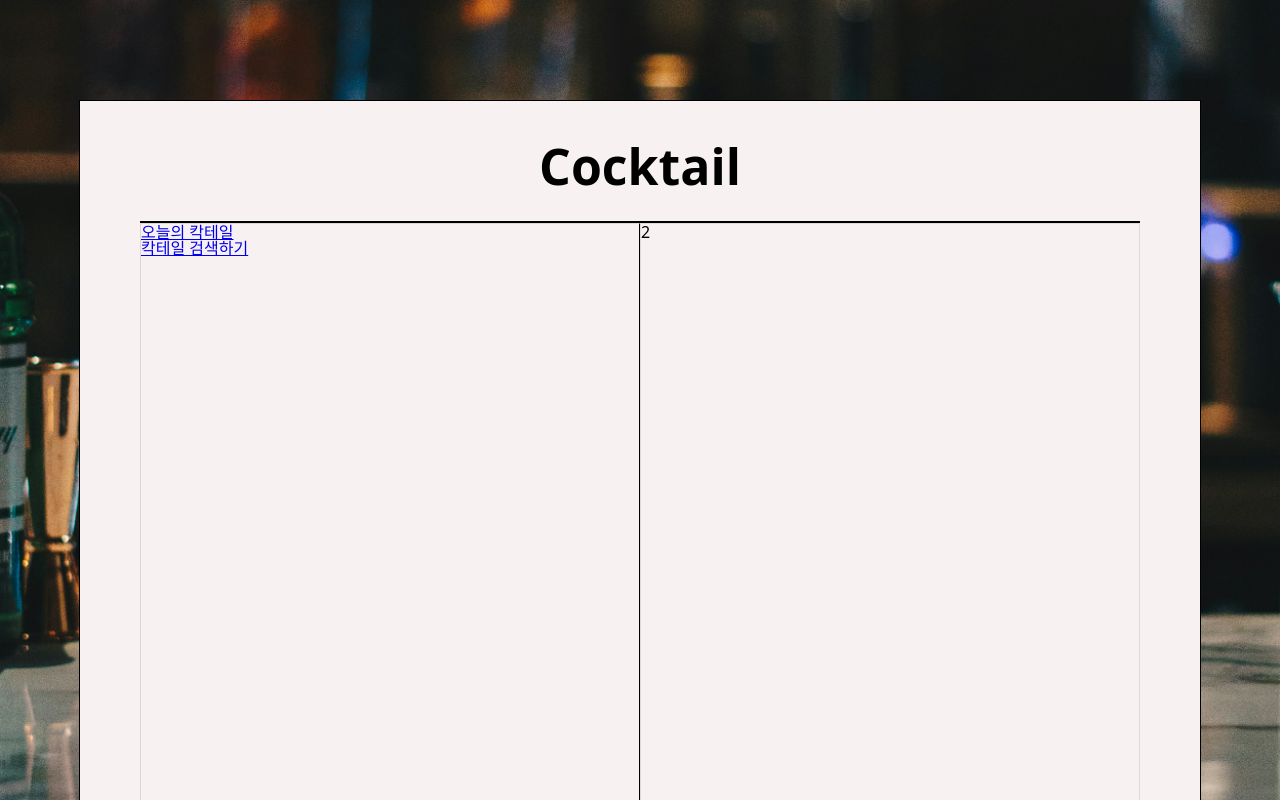
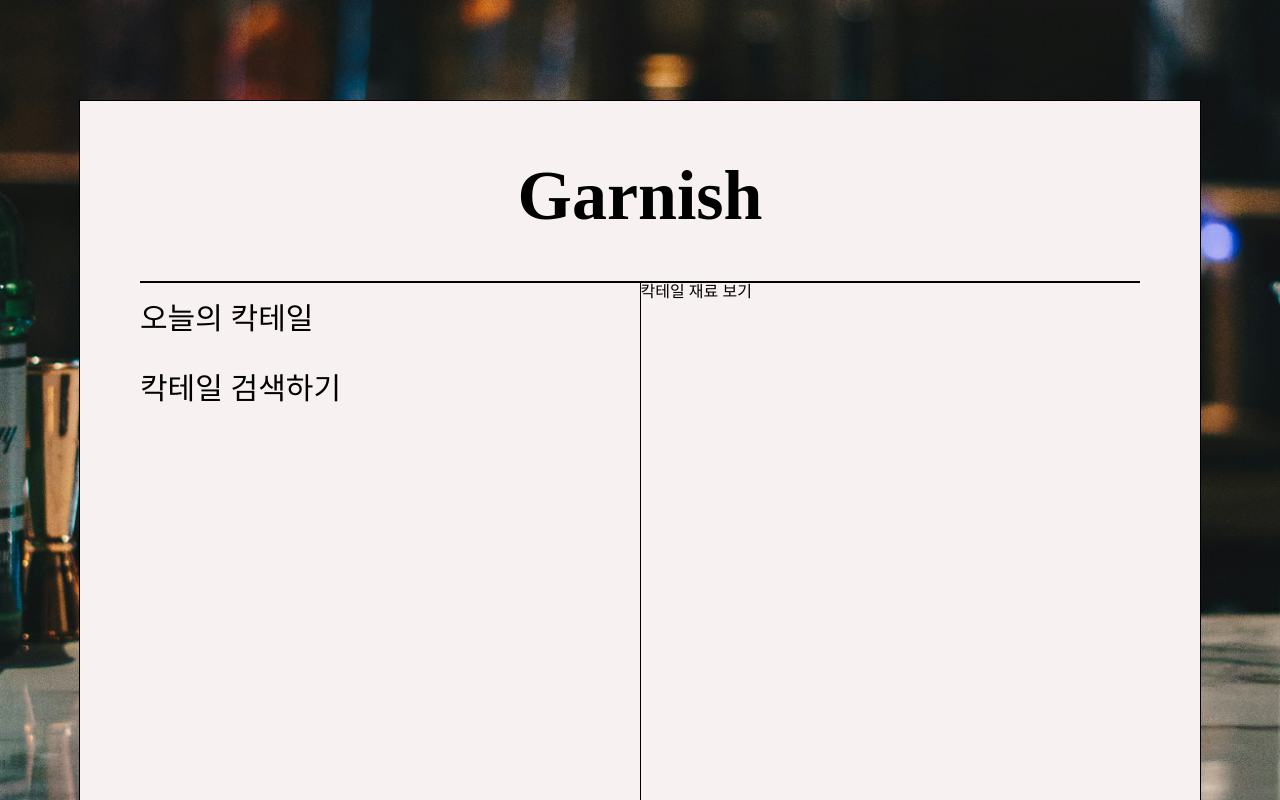
Before and after one commit to dali1999/Garnish, a Next.js app: page / in a window 1280 px wide. Shown: the top 800 px of the page. Built offline with nearby package versions, Linux system fonts and the light colour scheme; a web font is replaced by a local one.

Commit message:
design: 링크 및 타이틀 스타일 변경

```diff
--- a/components/home/MainContent.style.ts
+++ b/components/home/MainContent.style.ts
@@ -1,3 +1,4 @@
+import Link from 'next/link';
 import styled from 'styled-components';
 
 export const Container = styled.div`
@@ -18,27 +19,32 @@ export const Container = styled.div`
 `;
 
 export const Title = styled.h1`
-  font-size: 50px;
-  margin-bottom: 30px;
+  font-size: 70px;
+  margin: 20px 0 50px;
+  font-family: 'Times New Roman', Times, serif;
 `;
 
 export const MenuContent = styled.div`
   display: flex;
-  /* justify-content: center; */
   border-top: 2px solid black;
   width: 100%;
   height: 100%;
 `;
 
+export const StyledLink = styled(Link)`
+  margin: 20px 0;
+  text-decoration: none;
+  color: black;
+  font-size: 30px;
+`;
+
 export const MenuLeft = styled.div`
   display: flex;
   flex-direction: column;
-  border: 1px solid rgba(0, 0, 0, 0.1);
   border-right: 1px solid black;
   width: 50%;
 `;
 
 export const MenuRight = styled.div`
-  border: 1px solid rgba(0, 0, 0, 0.1);
   width: 50%;
 `;
--- a/components/home/MainContent.tsx
+++ b/components/home/MainContent.tsx
@@ -1,18 +1,17 @@
 import React from 'react';
-import Link from 'next/link';
 import * as S from '@components/home/MainContent.style';
 
 function MainContent() {
   return (
     <S.Container>
-      <S.Title>Cocktail</S.Title>
+      <S.Title>Garnish</S.Title>
       <S.MenuContent>
         <S.MenuLeft>
-          <Link href="/dailydrink">오늘의 칵테일</Link>
-          <Link href="/search-cocktail">칵테일 검색하기</Link>
+          <S.StyledLink href="/dailydrink">오늘의 칵테일</S.StyledLink>
+          <S.StyledLink href="/search-cocktail">칵테일 검색하기</S.StyledLink>
         </S.MenuLeft>
 
-        <S.MenuRight>2</S.MenuRight>
+        <S.MenuRight>칵테일 재료 보기</S.MenuRight>
       </S.MenuContent>
     </S.Container>
   );
```
